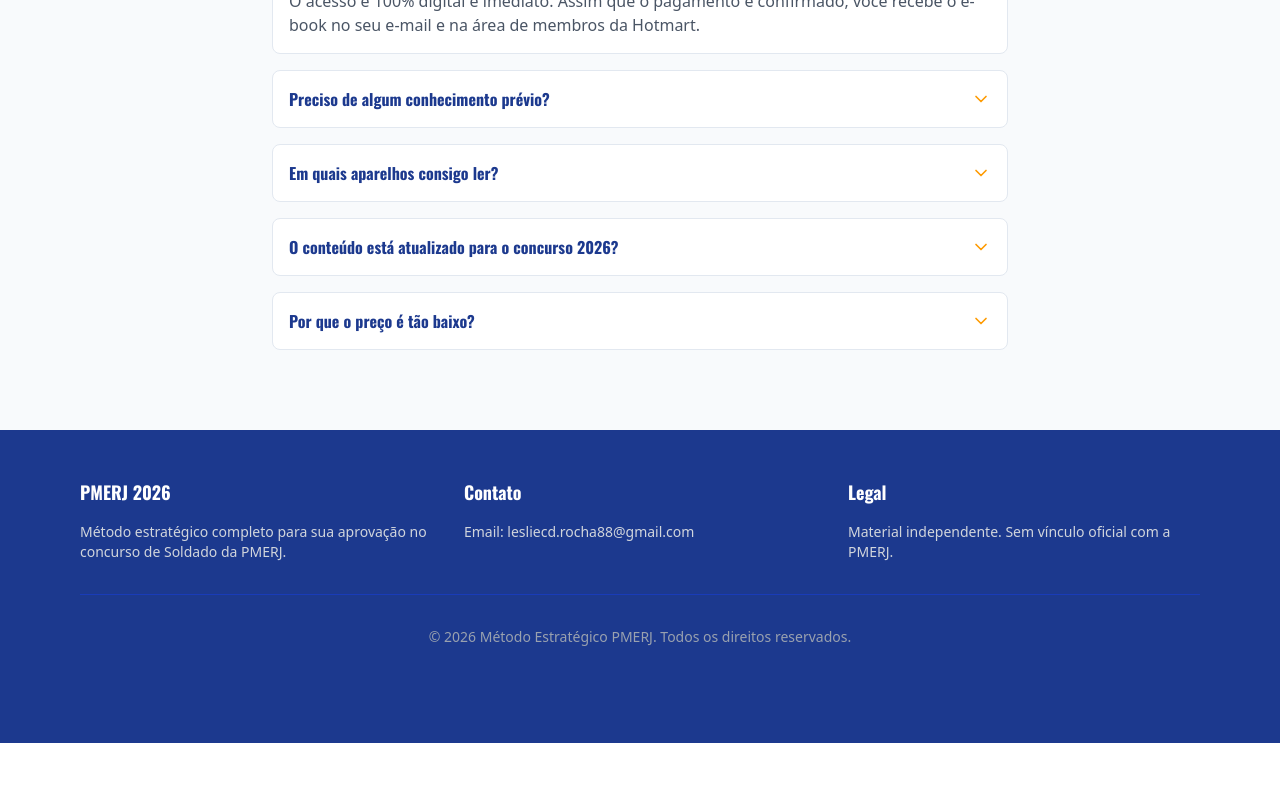
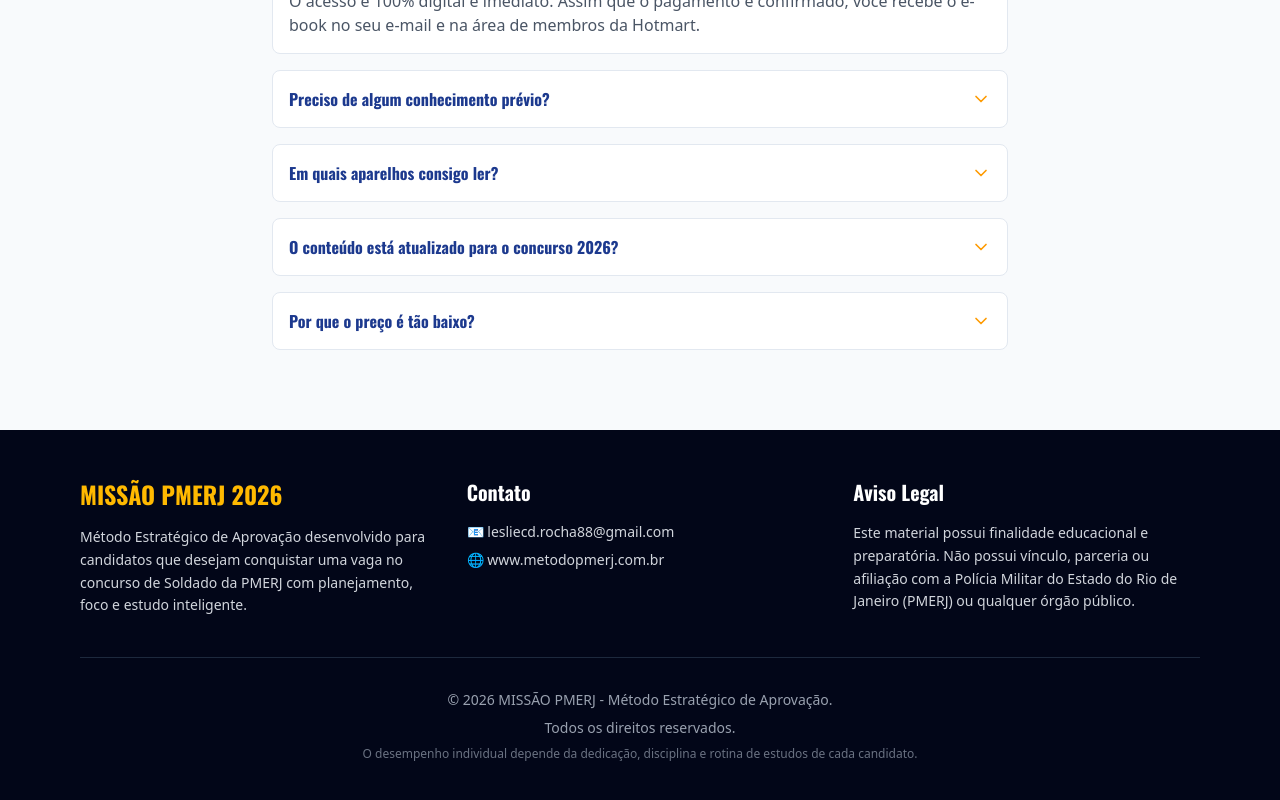
Before and after one commit to lesliecdrocha88-cmyk/missao-pmerj-2026, a React (Vite) app: page / in a window 1280 px wide. Shown: the part 3663-4463 px from the top of the page. Before the commit the page ends 4406 px from the top, so only its background shows below. Built offline with nearby package versions, Linux system fonts and the light colour scheme; the HTML template or start-up script is replaced by a standard one.

Commit message:
Atualizar o Footer.tsx

```diff
--- a/src/components/Footer.tsx
+++ b/src/components/Footer.tsx
@@ -1,31 +1,74 @@
 export default function Footer() {
   return (
-    <footer className="bg-blue-900 text-white py-12 pb-24">
+    <footer className="bg-slate-950 text-white py-12 pb-24">
       <div className="max-w-6xl mx-auto px-4">
-        <div className="grid md:grid-cols-3 gap-8 mb-8">
+
+        <div className="grid md:grid-cols-3 gap-10 mb-10">
+
+          {/* Marca */}
           <div>
-            <h4 className="font-bold text-lg mb-4">PMERJ 2026</h4>
-            <p className="text-gray-300 text-sm">
-              Método estratégico completo para sua aprovação no concurso de Soldado da PMERJ.
+            <h4 className="text-2xl font-bold text-amber-400 mb-4">
+              MISSÃO PMERJ 2026
+            </h4>
+
+            <p className="text-gray-300 text-sm leading-relaxed">
+              Método Estratégico de Aprovação desenvolvido para candidatos que
+              desejam conquistar uma vaga no concurso de Soldado da PMERJ com
+              planejamento, foco e estudo inteligente.
             </p>
           </div>
+
+          {/* Contato */}
           <div>
-            <h4 className="font-bold text-lg mb-4">Contato</h4>
+            <h4 className="text-xl font-bold mb-4">
+              Contato
+            </h4>
+
+            <p className="text-gray-300 text-sm mb-2">
+              📧 lesliecd.rocha88@gmail.com
+            </p>
+
             <p className="text-gray-300 text-sm">
-              Email: lesliecd.rocha88@gmail.com
+              🌐 www.metodopmerj.com.br
             </p>
           </div>
+
+          {/* Aviso Legal */}
           <div>
-            <h4 className="font-bold text-lg mb-4">Legal</h4>
-            <p className="text-gray-300 text-sm">
-              Material independente. Sem vínculo oficial com a PMERJ.
+            <h4 className="text-xl font-bold mb-4">
+              Aviso Legal
+            </h4>
+
+            <p className="text-gray-300 text-sm leading-relaxed">
+              Este material possui finalidade educacional e preparatória.
+              Não possui vínculo, parceria ou afiliação com a Polícia Militar
+              do Estado do Rio de Janeiro (PMERJ) ou qualquer órgão público.
             </p>
           </div>
+
         </div>
 
-        <div className="border-t border-blue-800 pt-8 text-center text-gray-400 text-sm">
-          <p>&copy; 2026 Método Estratégico PMERJ. Todos os direitos reservados.</p>
+        <div className="border-t border-slate-800 pt-8">
+
+          <div className="text-center text-gray-400 text-sm space-y-2">
+
+            <p>
+              © 2026 MISSÃO PMERJ - Método Estratégico de Aprovação.
+            </p>
+
+            <p>
+              Todos os direitos reservados.
+            </p>
+
+            <p className="text-xs text-gray-500">
+              O desempenho individual depende da dedicação, disciplina e rotina
+              de estudos de cada candidato.
+            </p>
+
+          </div>
+
         </div>
+
       </div>
     </footer>
   );
```
